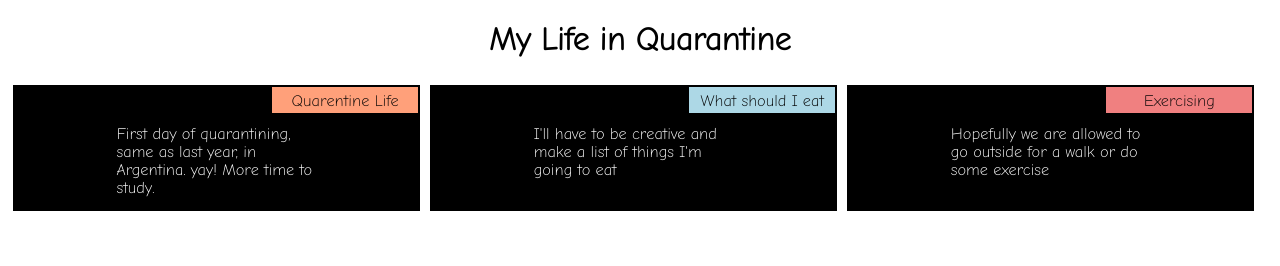
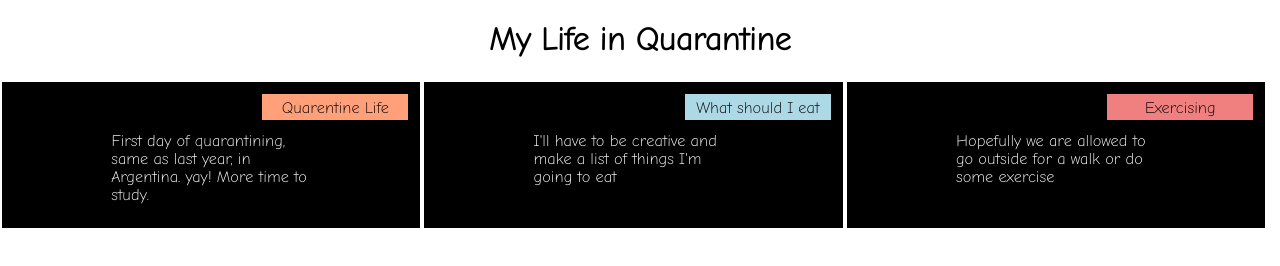
Before and after one commit to shimy8617/-module2-solution, a plain HTML site: page index.html in a window 1280 px wide. Drawn offline with Linux system fonts and the light colour scheme.

Commit message:
small changes

```diff
--- a/css/style.css
+++ b/css/style.css
@@ -8,6 +8,11 @@ h1 {
 	box-sizing: border-box;
 	font-family: 'Comic Neue', cursive;
 }
+
+body {
+	margin: 0;
+	padding:0;
+}
 .container-fluid {
 	position: relative;
 }
@@ -15,10 +20,14 @@ h1 {
 .row {
 	width:100%;
 	height: 40px;
+	float: left;
 }
 
 .row div {
 	background-color: black;
+	border: 2px solid white;
+	padding: 10px;
+	float: left;
 }
 
 section {
@@ -51,11 +60,11 @@ p {
 	color: white;
 }
 
+
 /******Large Devices only********/
 @media (min-width:992px) {
 	.col-lg-1,.col-lg-2,.col-lg-3,.col-lg-4,.col-lg-5,.col-lg-6,.col-lg-7,.col-lg-8,.col-lg-9,.col-lg-10,.col-lg-11,.col-lg-12 {
 		float:left;
-		border:5px solid white;
 	}
 	.col-lg-1 {
 		width:8.33%;
@@ -99,7 +108,6 @@ p {
 @media (min-width:768px) and (max-width:991px) {
 	.col-md-1,.col-md-2,.col-md-3,.col-md-4,.col-md-5,.col-md-6,.col-md-7,.col-md-8,.col-md-9,.col-md-10,.col-md-11,.col-md-12 {
 		float: left;
-		border:5px solid white;
 	}
 	.col-md-1 {
 		width:8.33%;
@@ -143,7 +151,6 @@ p {
 @media (max-width:767px) {
 	.col-xs-1,.col-xs-2,.col-xs-3,.col-xs-4,.col-xs-5,.col-xs-6,.col-xs-7,.col-xs-8,.col-xs-9,.col-xs-10,.col-xs-11,.col-xs-12 {
 		float: left;
-		border:5px solid white;
 	}
 	.col-xs-1 {
 		width:8.33%;
```
